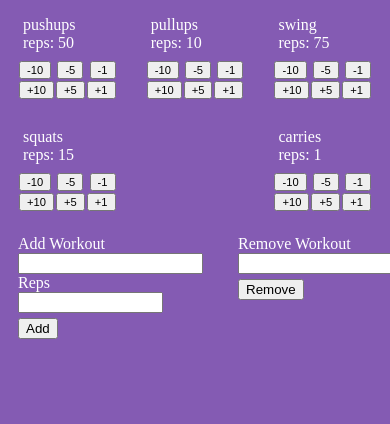
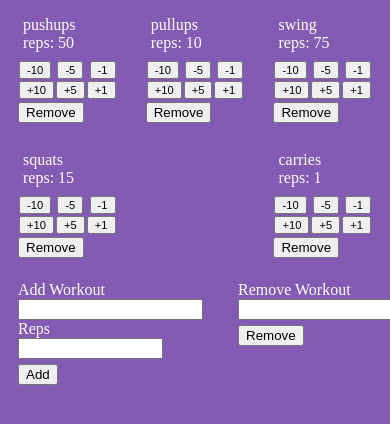
Before and after one commit to VanLance/workout-tracker-ts-oop, a website built with webpack: page public/index.html in a window 390 px wide. Shown: the top 424 px of the page. Built offline with nearby package versions, Linux system fonts and the light colour scheme.

Commit message:
update return types, encapsulate  & add media query

```diff
--- a/public/static/main.css
+++ b/public/static/main.css
@@ -1,10 +1,16 @@
 body{
   background-color: #845BB3;
   color: white;
-  /* display:flex;
-  justify-content:space-evenly; */
+  display:flex;
+  justify-content:space-evenly;
+  column-gap: 20px ;
+  padding: 0px 10px
+}
 
-  padding: 0px 10px
+@media screen and (max-width: 900px) {
+  body {
+    flex-direction: column;
+  }
 }
 
 main{
--- a/src/default.ts
+++ /dev/null
@@ -1,22 +0,0 @@
-import Routine from './tracker/Routine';
-import Workout from './tracker/Workout';
-import Tracker from './tracker/Tracker';
-
-const workouts: Workout[] = [
-  new Workout('pushups', 50),
-  new Workout('pullups', 10),
-  new Workout('swing', 75),
-  new Workout('squats', 15),
-  new Workout('carries', 1),
-];
-
-export function createDefaultRoutine() {
-  const daily = new Routine();
-  for (const workout of workouts) daily.addWorkout(workout.name, workout.reps);
-  return daily;
-}
-
-// tracker.routine
-// // tracker.complete(10, 'pushups')
-// tracker.displayWorkouts()
-// daily.workouts.complete(10,'push ups')
--- a/src/index.ts
+++ b/src/index.ts
@@ -1,7 +1,7 @@
-import Routine, { Workouts } from './tracker/Routine';
+import { Workouts } from './tracker/Routine';
 import Workout from './tracker/Workout';
 import Tracker from './tracker/Tracker';
-import { createDefaultRoutine } from './default';
+import { FullBodyRoutine } from './tracker/routines';
 
 class WorkoutApp {
   private addForm: HTMLFormElement;
@@ -17,16 +17,14 @@ class WorkoutApp {
       'remove-workout-form'
     ) as HTMLFormElement;
     this.main = document.getElementsByTagName('main')[0];
-
-    this.tracker = new Tracker(createDefaultRoutine());
-
+    this.tracker = new Tracker(new FullBodyRoutine());
     this.tracker.displayWorkouts();
     this.addForm.addEventListener('submit', this.getFormData.bind(this));
     this.removeForm.addEventListener('submit', this.getFormData.bind(this));
-    this.displayWorkouts(createDefaultRoutine().workouts);
+    this.displayWorkouts(this.tracker.routine.workouts);
   }
 
-  private getFormData(e: Event) {
+  private getFormData(e: SubmitEvent): void {
     e.preventDefault();
     const form = e.target as HTMLFormElement;
     const formData = new FormData(form);
@@ -56,9 +54,16 @@ class WorkoutApp {
     this.updatePText(p, workout);
     div.append(p);
     const boxContainer = this.addButtonstoContainer(workout, p);
-    div.appendChild(boxContainer);
+    div.append(boxContainer, this.removeButton(div));
+    return div;
+  }
 
-    return div;
+  removeButton(div: HTMLDivElement): HTMLButtonElement {
+    const rButton = document.createElement('button');
+    rButton.innerText = 'Remove';
+    rButton.style.marginTop = '2px';
+    rButton.addEventListener('click', () => div.remove());
+    return rButton;
   }
 
   addButtonstoContainer(
@@ -90,12 +95,16 @@ class WorkoutApp {
     return repButton;
   }
 
-  private adjustReps(workout: Workout, reps: number, p: HTMLParagraphElement) {
+  private adjustReps(
+    workout: Workout,
+    reps: number,
+    p: HTMLParagraphElement
+  ): void {
     workout.reps += reps;
     this.updatePText(p, workout);
   }
 
-  private updatePText(p: HTMLParagraphElement, workout: Workout) {
+  private updatePText(p: HTMLParagraphElement, workout: Workout): void {
     p.innerText = `${workout.name}
   reps: ${workout.reps}`;
   }
--- a/src/tracker/Routine.ts
+++ b/src/tracker/Routine.ts
@@ -4,6 +4,7 @@ export interface Workouts {
   [key: string]: Workout;
 }
 
+// Plans to make abstract -> children in routines file
 export default class Routine {
   private _workouts: Workouts = {};
 
--- a/src/tracker/Tracker.ts
+++ b/src/tracker/Tracker.ts
@@ -10,19 +10,19 @@ export default class Tracker {
 
   constructor(private _routine: Routine) {}
 
-  completeReps(reps: number, workout: string) {
+  completeReps(reps: number, workout: string):void {
     this.routine.workouts[workout].reps -= reps;
   }
 
-  addReps(amount: number, workout: string) {
+  addReps(amount: number, workout: string):void {
     this.routine.workouts[workout].reps += amount;
   }
 
-  finishWorkOut(workout: string) {
+  finishWorkOut(workout: string):void {
     this.routine.workouts[workout].reps = 0;
   }
 
-  displayWorkouts() {
+  displayWorkouts():void {
     const workouts = this.routine.workouts;
     for (const k in workouts) console.log(`${k}: ${workouts[k].reps} `);
   }
--- a/src/tracker/Workout.ts
+++ b/src/tracker/Workout.ts
@@ -1,11 +1,10 @@
-
 export default class Workout {
-
   public get reps(): number {
     return this._reps;
   }
   public set reps(value: number) {
-    this._reps = value;
+    if (value >= 0) this._reps = value;
+    else this._reps = 0;
   }
   public get name() {
     return this._name;
@@ -13,6 +12,5 @@ export default class Workout {
   public set name(value) {
     this._name = value;
   }
-  constructor(private _name:string, private _reps: number){}
-
+  constructor(private _name: string, private _reps: number) {}
 }
--- /dev/null
+++ b/src/tracker/routines.ts
@@ -0,0 +1,19 @@
+import Routine from './Routine';
+import Workout from './Workout';
+
+// Plans for built out routines to inherit from abstract Routine
+
+const workouts: Workout[] = [
+  new Workout('pushups', 50),
+  new Workout('pullups', 10),
+  new Workout('swing', 75),
+  new Workout('squats', 15),
+  new Workout('carries', 1),
+];
+
+export class FullBodyRoutine extends Routine {
+  constructor() {
+    super();
+    for (const workout of workouts) this.addWorkout(workout.name, workout.reps);
+  }
+}
```
Also changed, not shown: public/bundle.js (+13 -13 lines), src/indexFunctional.ts (+98 -91 lines), src/tracker/WorkoutDisplay.ts (deleted).
